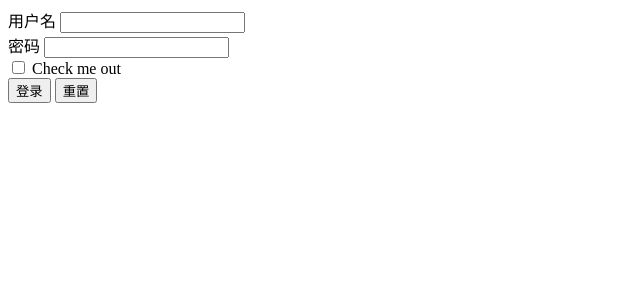
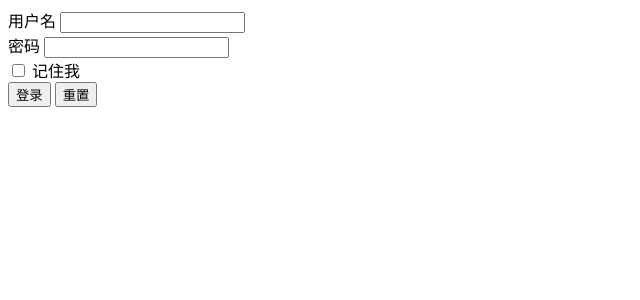
Before and after one commit to Wang-jh954/flaskProject, a Flask app: page /login in a window 1280 px wide. Shown: the top 300 px of the page, without its empty margins (0-640 px from the left). Run offline with Flask 3, Linux system fonts and the light colour scheme.

Commit message:
测试VScode

```diff
--- a/templates/login.html
+++ b/templates/login.html
@@ -18,7 +18,7 @@
     </div>
     <div class="mb-3 form-check">
         <input type="checkbox" class="form-check-input" id="exampleCheck1">
-        <label class="form-check-label" for="exampleCheck1">Check me out</label>
+        <label class="form-check-label" for="exampleCheck1">记住我</label>
     </div>
     <button type="submit" class="btn btn-primary">登录</button>
     <button type="reset">重置</button>
```
